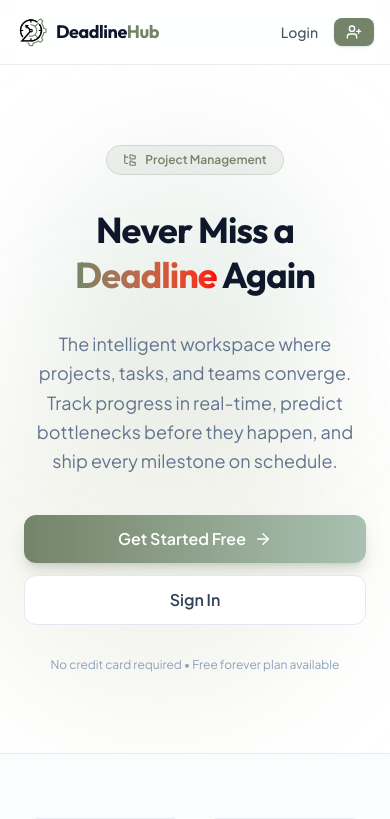
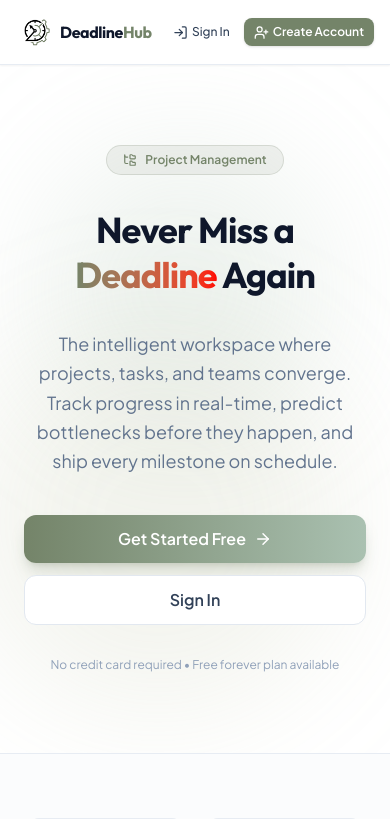
Before and after one commit to nischal1sir/DeadlineHub, a React (Vite) app: page / in a window 390 px wide. Shown: the top 819 px of the page. Built offline with nearby package versions, Linux system fonts and the light colour scheme; no server answers.

Commit message:
feat(layout): create responsive PublicNavbar and PublicFooter with standard container padding

```diff
--- a/src/components/layout/PublicNavbar.tsx
+++ b/src/components/layout/PublicNavbar.tsx
@@ -1,49 +1,66 @@
 import React from 'react';
 import { useNavigate } from 'react-router-dom';
-import { UserPlus } from 'lucide-react';
+import { UserPlus, LogIn, LayoutDashboard } from 'lucide-react';
 import logoImage from '../../assets/logo.png';
 
-export const Header: React.FC = () => {
+export const PublicNavbar: React.FC = () => {
   const navigate = useNavigate();
 
+  const handleBrandClick = () => {
+    navigate('/');
+  };
+
   return (
-    <header className="sticky top-0 z-50 bg-white/80 backdrop-blur-md border-b border-slate-200/80">
-      <div className="max-w-7xl mx-auto px-4 sm:px-6 h-16 flex items-center justify-between">
-        {/* Left: logo */}
+    <header className="sticky top-0 z-50 bg-white/95 backdrop-blur-md border-b border-slate-200/80 shadow-xs w-full">
+      <div className="max-w-7xl mx-auto px-4 sm:px-6 lg:px-8 h-16 flex items-center justify-between gap-2 overflow-x-hidden">
+        {/* Left: DeadlineHub Brand Logo & Text - Lands on Public Dash ("/") on Click */}
         <button
-          onClick={() => navigate('/')}
-          className="flex items-center gap-2 group"
-          aria-label="DeadlineHub home"
+          onClick={handleBrandClick}
+          className="flex items-center gap-2 group cursor-pointer text-left focus:outline-none focus:ring-2 focus:ring-brand/40 rounded-xl p-1 transition-all shrink-0"
+          aria-label="DeadlineHub Home"
+          title="Go to Public Dashboard"
         >
           <img
             src={logoImage}
-            alt="DeadlineHub"
-            className="w-8 h-8 rounded-lg object-cover shrink-0 group-hover:opacity-90 transition-opacity"
+            alt="DeadlineHub Logo"
+            className="w-8 h-8 sm:w-9 sm:h-9 rounded-xl object-contain shrink-0 group-hover:scale-105 transition-transform"
           />
-          <span className="font-heading font-bold text-lg tracking-tight">
-            <span className="text-slate-900">Deadline</span>
-            <span className="text-brand">Hub</span>
+          <span className="font-heading font-bold text-base sm:text-xl tracking-tight text-slate-900 group-hover:text-brand transition-colors whitespace-nowrap">
+            Deadline<span className="text-brand">Hub</span>
           </span>
         </button>
 
-        {/* Right: auth actions */}
-        <nav className="flex items-center gap-2">
+        {/* Right: Auth & Navigation Actions */}
+        <nav className="flex items-center gap-1.5 sm:gap-3 shrink-0">
+          <button
+            onClick={() => navigate('/')}
+            className="hidden md:flex items-center gap-1.5 text-xs sm:text-sm font-semibold text-slate-600 hover:text-slate-900 px-2.5 sm:px-3 py-1.5 rounded-lg hover:bg-slate-100 transition-colors whitespace-nowrap"
+            title="Public Dashboard"
+          >
+            <LayoutDashboard size={16} className="text-brand" />
+            <span>Dashboard</span>
+          </button>
+
           <button
             onClick={() => navigate('/login')}
-            className="text-sm font-medium text-slate-600 hover:text-slate-900 px-2 sm:px-3 py-1.5 rounded-lg transition-colors"
+            className="flex items-center gap-1 sm:gap-1.5 text-xs sm:text-sm font-medium text-slate-700 hover:text-slate-900 px-2 sm:px-3 py-1.5 rounded-lg hover:bg-slate-100 transition-colors whitespace-nowrap"
           >
-            Login
+            <LogIn size={15} className="shrink-0" />
+            <span>Sign In</span>
           </button>
+
           <button
             onClick={() => navigate('/register')}
-            className="text-sm font-semibold text-white bg-brand hover:bg-brand/90 px-3 sm:px-4 py-1.5 rounded-lg transition-colors shadow-sm flex items-center justify-center gap-1.5"
-            aria-label="Sign Up"
+            className="text-xs sm:text-sm font-semibold text-white bg-brand hover:bg-brand-hover px-2.5 sm:px-4 py-1.5 rounded-lg transition-colors shadow-sm flex items-center justify-center gap-1 sm:gap-1.5 whitespace-nowrap shrink-0"
           >
-            <UserPlus size={16} className="sm:hidden" />
-            <span className="hidden sm:inline">Sign Up</span>
+            <UserPlus size={15} className="shrink-0" />
+            <span className="hidden sm:inline">Create Account</span>
+            <span className="sm:hidden">Create Account</span>
           </button>
         </nav>
       </div>
     </header>
   );
 };
+
+export const Header = PublicNavbar;
```
